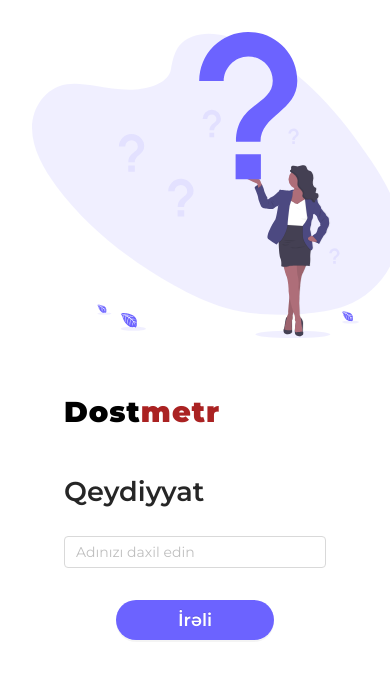
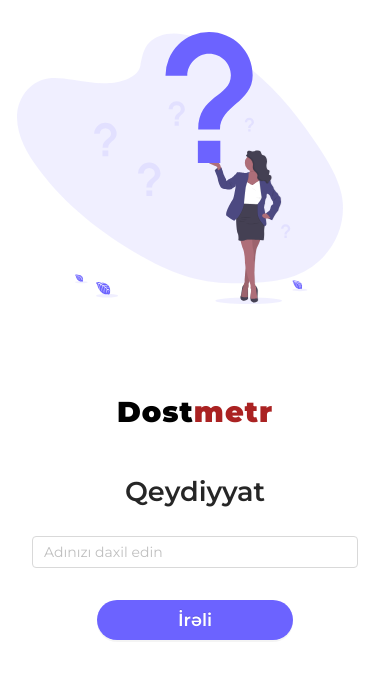
Before and after one commit to aliyevsamir/dostmetr, a React (Create React App) app: page /register in a window 390 px wide. Shown: the top 678 px of the page. Built offline with nearby package versions, Linux system fonts and the light colour scheme; no server answers.

Commit message:
Merge branch 'master' of https://github.com/aliyevsamir/Quiz-App

```diff
--- a/src/components/Register/Register.jsx
+++ b/src/components/Register/Register.jsx
@@ -45,7 +45,7 @@
             <Col
                 xs={24}
                 sm={24}
-                md={10}
+                md={22}
                 lg={22}
                 xl={22}
                 className='container'
@@ -65,7 +65,7 @@
                 <Col
                     xs={24}
                     sm={24}
-                    md={12}
+                    md={14}
                     lg={16}
                     xl={18}
                     style={{
@@ -78,11 +78,12 @@
                 <Col
                     xs={24}
                     sm={24}
-                    md={24}
+                    md={10}
                     lg={8}
                     xl={6}
                     className='right-box'
                     style={{
+                        textAlign: 'center',
                         backgroundColor: '#fff',
                         padding: '2.2rem',
                         boxShadow:
--- a/src/components/Register/Register.scss
+++ b/src/components/Register/Register.scss
@@ -5,29 +5,63 @@
 
 @media screen and (max-width: 992px) {
     .container {
+        padding: 2rem !important;
+
+        .left-box {
+            img {
+                transform: translateX(-15px);
+                width: 100% !important;
+            }
+        }
+    }
+}
+
+@media screen and (max-width: 768px) {
+    .container {
         flex-direction: column !important;
         align-items: center !important;
         overflow: hidden !important;
         border-radius: 0 !important;
         min-height: 100vh !important;
+        max-height: 100vh !important;
+        overflow: hidden !important;
         box-shadow: none !important;
 
-        .left-box {
-            display: inline-block;
-            margin: 0 auto;
-            left: -2rem;
-            margin-bottom: 2rem !important;
-            width: 100%;
-            img {
-                transform: translateX(0);
-                width: 140% !important;
-            }
-        }
         .right-box {
             background-color: transparent !important;
             padding: 0 !important;
             box-shadow: none !important;
             border-radius: none !important;
         }
+
+        .left-box {
+            display: flex;
+            justify-content: center;
+            margin: 0 auto;
+            margin-bottom: 2rem !important;
+            img {
+                width: 60% !important;
+            }
+        }
     }
 }
+
+@media screen and (max-width: 576px) {
+    .container {
+        .left-box {
+            img {
+                width: 70% !important;
+            }
+        }
+    }
+}
+
+@media screen and (max-width: 480px) {
+    .container {
+        .left-box {
+            img {
+                width: 100% !important;
+            }
+        }
+    }
+}
```
